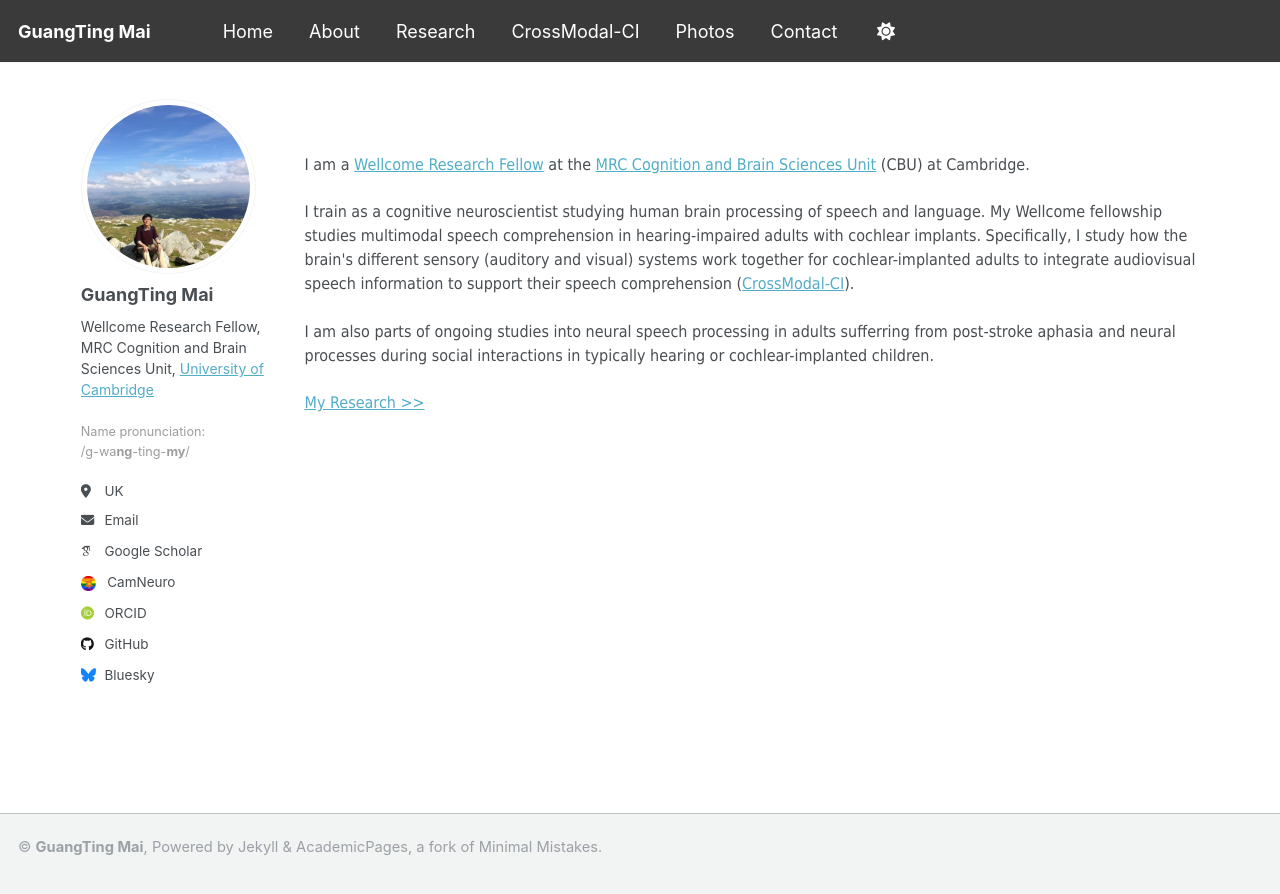
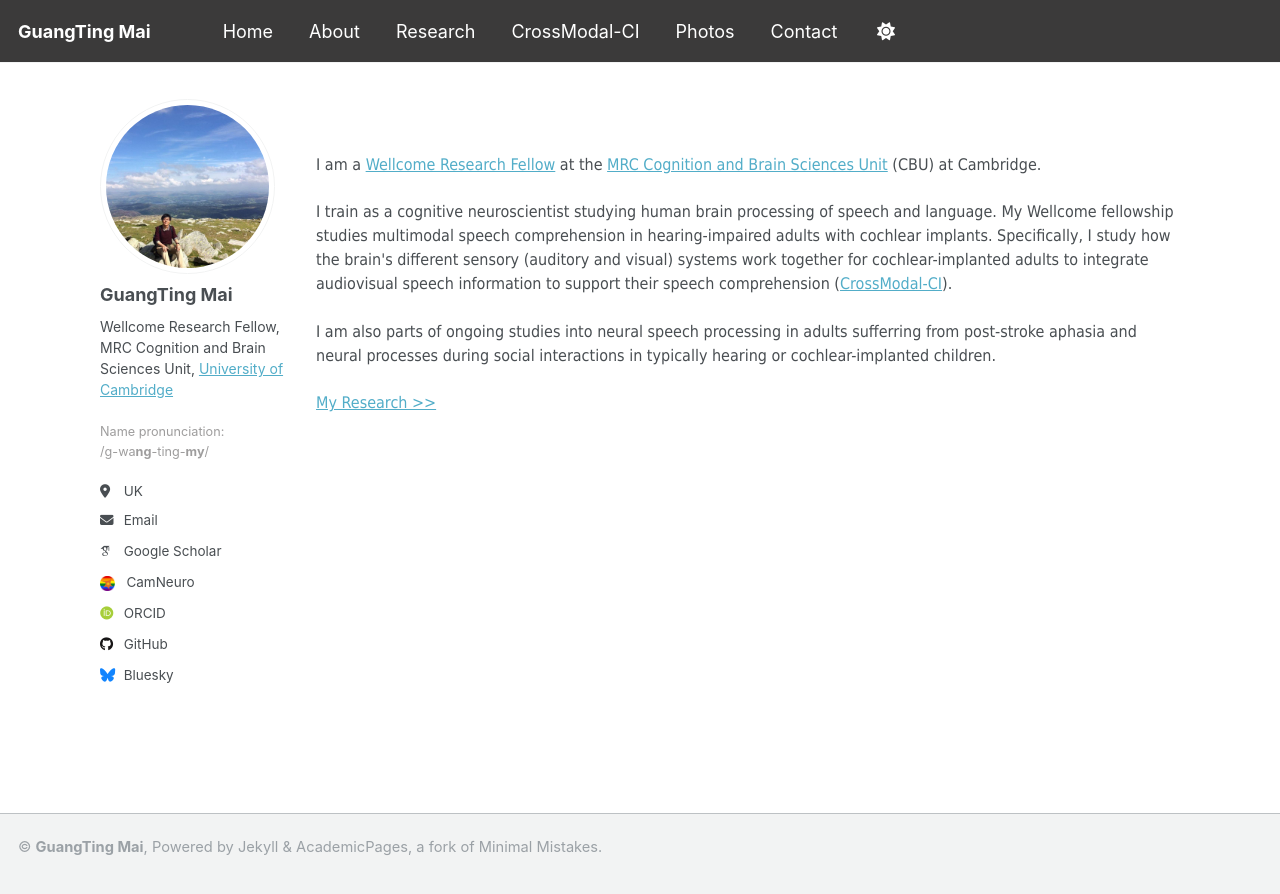
Before and after one commit to guangtingmai/guangtingmai.github.io, a Jekyll site: the page built from _pages/readme.html, in a window 1280 px wide. Shown: the top 894 px of the page. Built offline with Jekyll 4.4.1, drawn with Linux system fonts in a browser that asks for light colours; some web fonts are replaced.

Commit message:
Update custom.scss

```diff
--- a/_sass/custom.scss
+++ b/_sass/custom.scss
@@ -40,7 +40,7 @@ nav a:hover,
 
 #main {
   max-width: 100% !important;
-  width: 93% !important;
+  width: 90% !important;
   padding-left: 2rem !important;
   padding-right: 2rem !important;
 }
```
